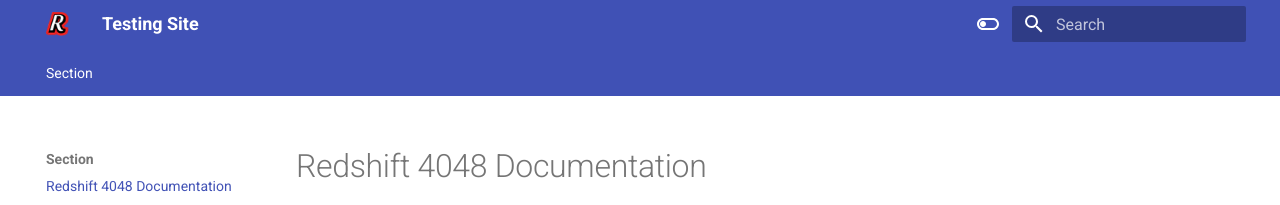
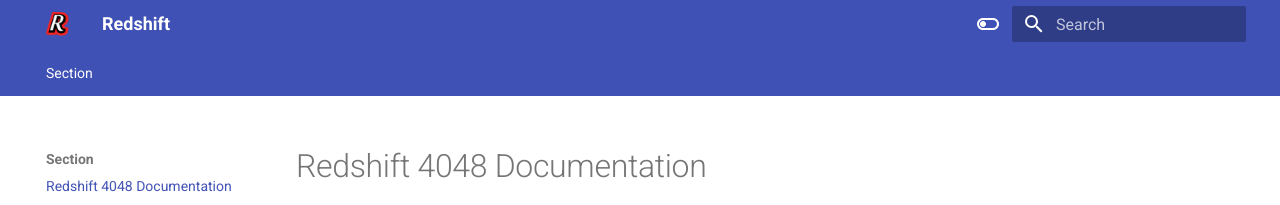
Before and after one commit to FRC4048/robot-docs, an MkDocs documentation site: the page built from docs/index.md, in a window 1280 px wide. Shown: the top 205 px of the page. Built offline with MkDocs 1.6.1 and Material for MkDocs 9.7.7, drawn with Linux system fonts in a browser that asks for light colours.

Commit message:
changed title

```diff
--- a/mkdocs.yml
+++ b/mkdocs.yml
@@ -1,4 +1,4 @@
-site_name: Testing Site
+site_name: Redshift
 theme:
   name: material
   logo: assets/logo.png
```
